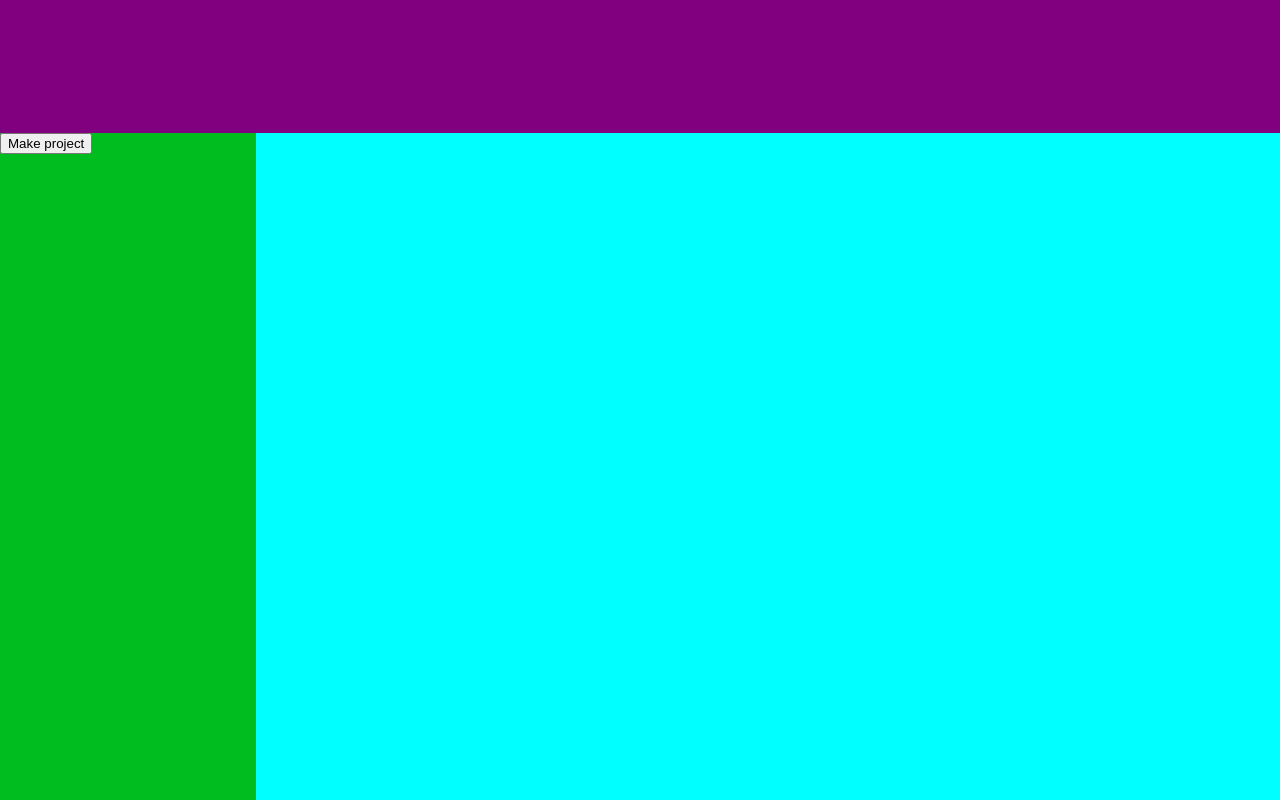
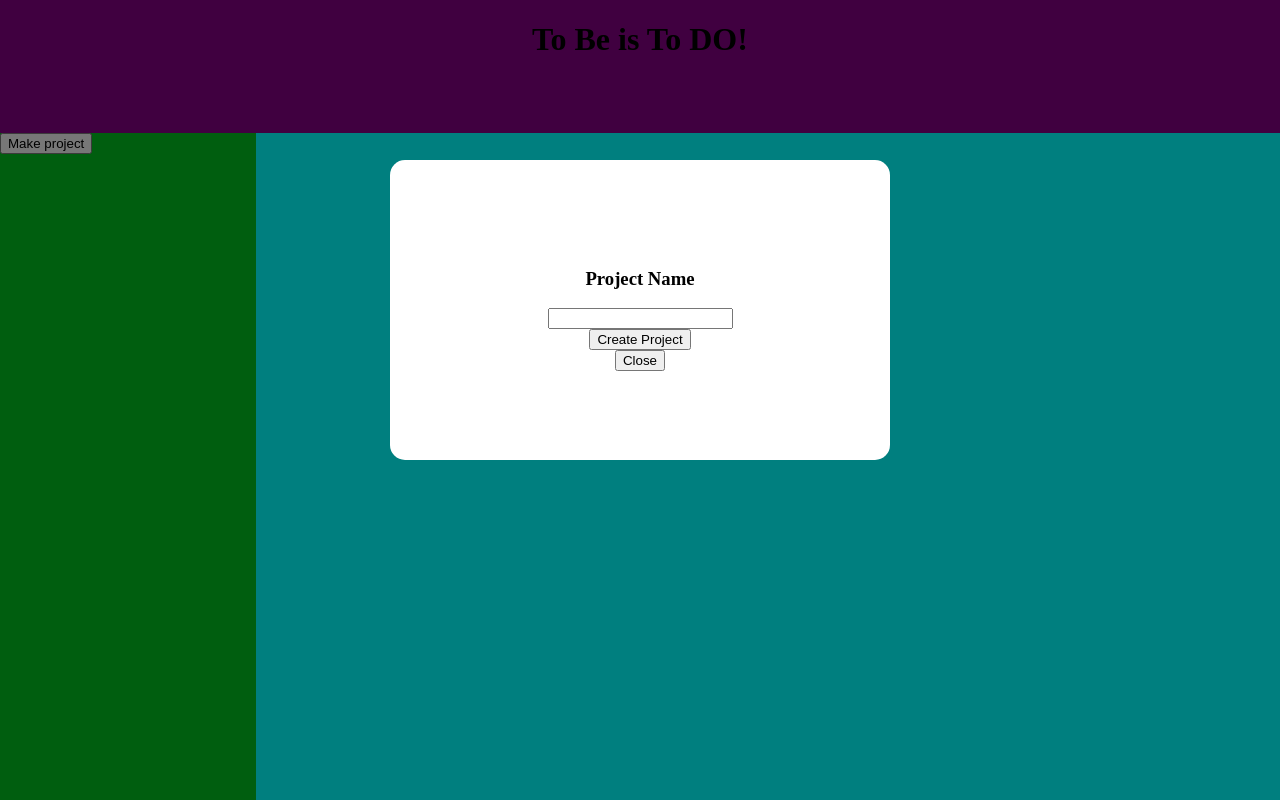
Before and after one commit to Fico27/ToDo-Odin, a website built with webpack: page src/template.html in a window 1280 px wide. Both pictures are taken after a click on the button "Make project". Built offline with nearby package versions, Linux system fonts and the light colour scheme.

Commit message:
new project button now makes a popup and can close

```diff
--- a/src/index.js
+++ b/src/index.js
@@ -1,5 +1,6 @@
 import './style.css';
-import { newProject } from "./modules/projects.js"
+import { newProject,  } from "./modules/projects.js"
+import { newProjectForm} from "./modules/domController.js"
 
 
 // alert("Js is Running!")
@@ -7,4 +8,4 @@ import { newProject } from "./modules/projects.js"
 
 const newProjectButton = document.querySelector('.newProjectButton');
 
-newProjectButton.addEventListener('click', newProject(test))
+newProjectButton.addEventListener('click', newProjectForm)
--- a/src/modules/domController.js
+++ b/src/modules/domController.js
@@ -1,5 +1,5 @@
 // Controls all DOM
-export { createProject}
+export { createProject, newProjectForm}
 import { newProject } from "./projects";
 
 
@@ -25,5 +25,17 @@ function createProject(){
     divHeader.appendChild(h3Header)
     divHeader.appendChild(taskButton)
 
+}
 
+
+function newProjectForm(){
+    const form = document.querySelector(".form");
+    const formClose = document.querySelector(".project-form-close")
+    form.style.display = "block";
+    formClose.addEventListener('click', closeProjectForm)
 }
+
+function closeProjectForm(){
+    const form = document.querySelector(".form");
+    form.style.display = "none";
+}
--- a/src/modules/projects.js
+++ b/src/modules/projects.js
@@ -13,3 +13,7 @@ function newProject(name){
     }
 
 }
+
+
+
+//
--- a/src/style.css
+++ b/src/style.css
@@ -15,6 +15,7 @@ html,body{
     background-color: purple;
     grid-row: 0;
     grid-column:  1 / -1;
+    text-align: center;
 }
 
 .sidebar{
@@ -33,3 +34,34 @@ html,body{
     display: flex;
     justify-content: space-between;
 }
+
+.new-project-class{
+    width: 500px;
+    height: 300px;
+    display: flex;
+    flex-direction: column;
+    position: relative;
+    left: 50%;
+    transform: translateX(-50%);
+    top: 20%;
+    background-color: white;
+    justify-content: center;
+    align-items: center;
+    border-radius: 15px;
+
+}
+.form{
+    /* position: relative;
+    background-color: black;
+    height: 100%;
+    width: 100%;
+    z-index: 9999; */
+
+position: fixed; /* Keeps it in place even when scrolling */
+  top: 0;
+  left: 0;
+  width: 100%; /* Full width */
+  height: 100%; /* Full height */
+  background-color: rgba(0, 0, 0, 0.5); /* Semi-transparent black background */
+  z-index: 9998; /* Ensures it stays on top of other elements */
+}
--- a/src/template.html
+++ b/src/template.html
@@ -9,16 +9,29 @@
 
 <body>
     <div class="mainContainer">
-        <div class="header"></div>
+        <div class="header">
+            <h1>To Be is To DO!</h1>
+        </div>
         <div class="sidebar">
             <button class="newProjectButton">Make project</button>
 
-            <ul class = "project-list">
+            <ul class="project-list">
 
             </ul>
         </div>
         <div class="content"></div>
     </div>
+
+    <div class="form" style='display: none'>
+        <form action="#" class="new-project-class">
+            <h3>Project Name</h3>
+            <label for="new-project-name">
+                <input type="text" id = 'new-project-name' name= "new-project-name" required>
+            </label>
+            <button type="submit" class="project-form-submit">Create Project</button>
+            <button type="button" class="project-form-close">Close</button>
+        </form>
+    </div>
 </body>
 
 </html>
```
